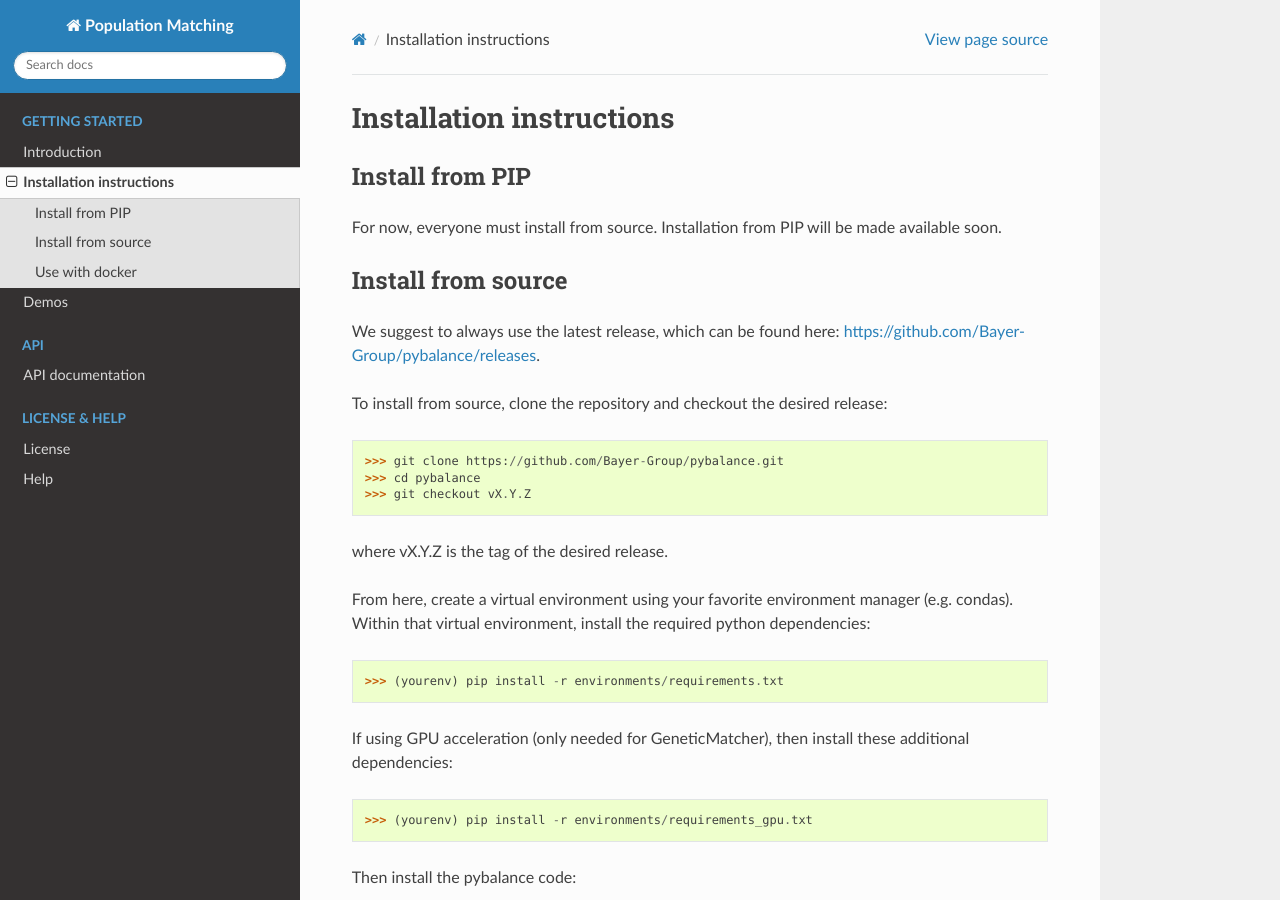
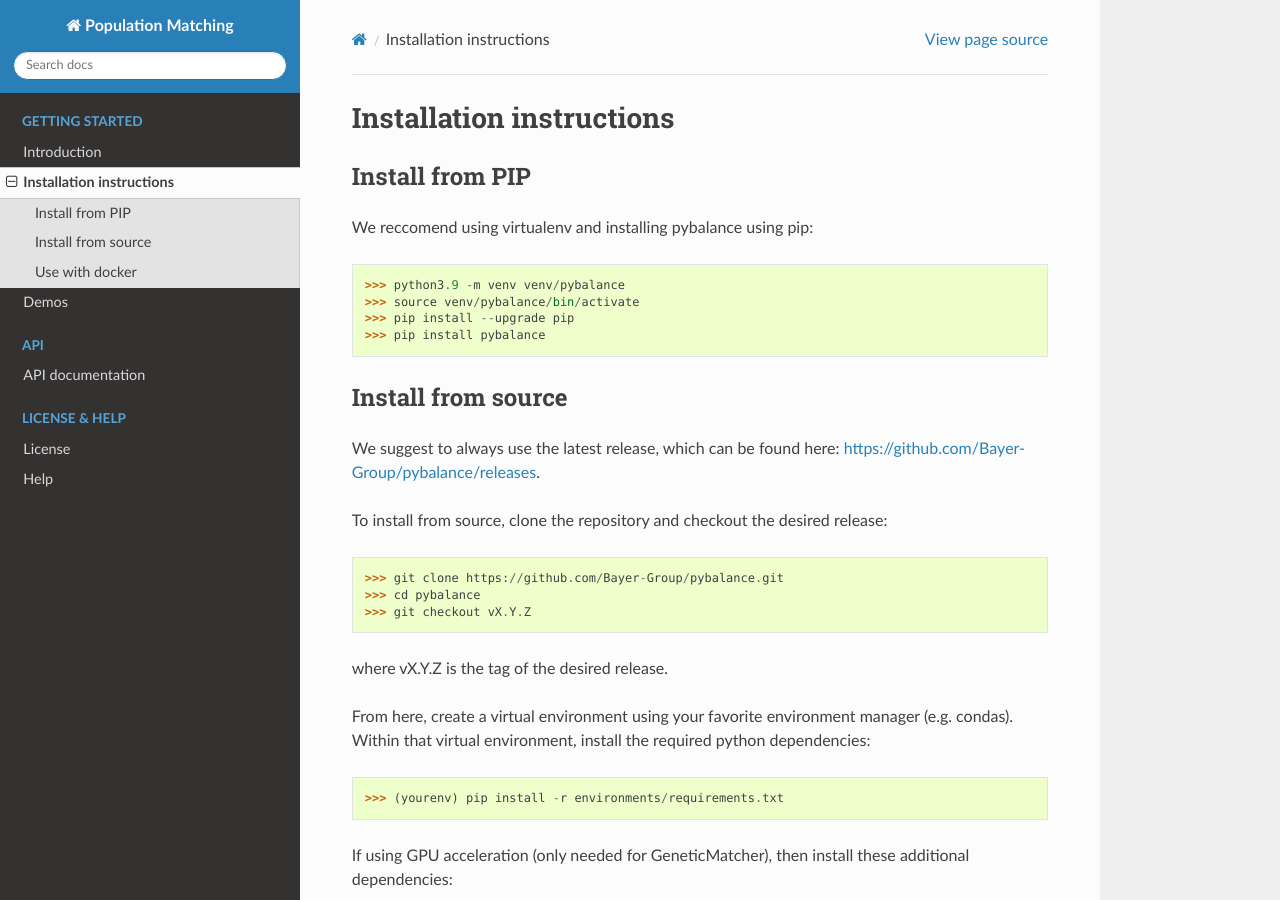
Before and after one commit to Bayer-Group/pybalance, a Sphinx documentation site: the page built from sphinx/01_installation.rst, in a window 1280 px wide and 900 px high. Built offline with Sphinx 7.4.7 and the Read the Docs theme 2.0.0, drawn with Linux system fonts in a browser that asks for light colours; pages that are not in the unit, such as notebooks, are missing from menus.

Commit message:
update documentation

```diff
--- a/sphinx/01_installation.rst
+++ b/sphinx/01_installation.rst
@@ -5,8 +5,12 @@ Installation instructions
 Install from PIP
 =========================
 
-For now, everyone must install from source. Installation from PIP will be made
-available soon.
+We reccomend using virtualenv and installing pybalance using pip:
+
+	>>> python3.9 -m venv venv/pybalance
+	>>> source venv/pybalance/bin/activate
+	>>> pip install --upgrade pip
+	>>> pip install pybalance
 
 
 Install from source
```
Also changed, not shown: sphinx/00_introduction.rst (+4 -3 lines).
